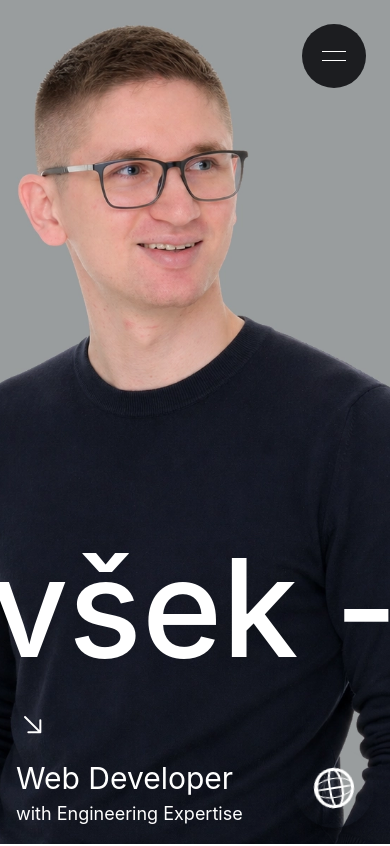
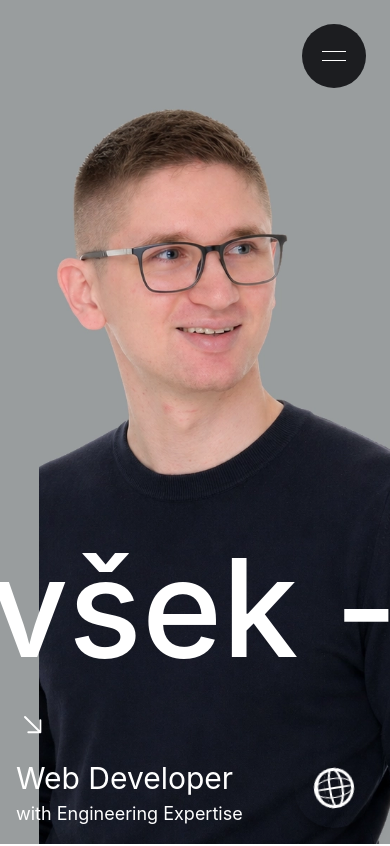
Before and after one commit to Mararovsek99/portfolio, a React (Vite) app: page / in a window 390 px wide. Shown: the top 846 px of the page. Built offline with nearby package versions, Linux system fonts and the light colour scheme.

Commit message:
deleted double code for subtitle web engineer

```diff
--- a/src/components/Hero.jsx
+++ b/src/components/Hero.jsx
@@ -17,7 +17,7 @@ const Hero = () => {
         <img
           src="/hero_andrej.webp"
           alt="author of the page"
-          className="h-screen absolute left-1/2 top-0"
+          className="h-screen absolute left-[60%] md:left-[50%] top-[10%]"
           style={{
             transform: `translateX(-50%) translateY(${scrollY * 0.2}px)`,
             objectFit: "cover",
@@ -46,23 +46,17 @@ const Hero = () => {
         <div className="absolute right-4 bottom-4 md:hidden rounded-full h-20 w-20 flex items-center justify-center shadow-xl shadow-black/30">
           <GlobeIcon className="h-10 w-10" />
         </div>
-        <div className="md:absolute md:right-0 md:top-1/2 md:-translate-y-25 md:lg:-translate-y-40 md:-translate-y-20 md:-translate-x-10 md:flex md:flex-col md:gap-5 md:lg:gap-10 ">
+        <div className="absolute left-0 bottom-0 flex flex-col gap-3 ml-4 mb-4 md:left-auto md:right-0 md:top-1/2 md:bottom-auto md:-translate-y-1/2 md:ml-0 md:mr-10 md:gap-5 lg:gap-10">
           <div>
-            <GoArrowDownRight className="h-10 w-10 mb-2" />
+            <GoArrowDownRight className="h-8 w-8 mb-2 md:h-10 md:w-10" />
           </div>
-          <div className="flex flex-col m-2 md:mr-10 lg:mr-20 gap-2">
-            <span className="md:text-4xl lg:text-5xl">Web Developer</span>
-            <span className="lg:text-4xl">with Engineering Expertise</span>
-          </div>
-        </div>
-
-        <div className="absolute left-0 bottom-0 md:hidden flex flex-col gap-3 ml-4 mb-4">
-          <div>
-            <GoArrowDownRight className="h-8 w-8 mb-2" />
-          </div>
-          <div className="flex flex-col gap-1">
-            <span className="text-3xl">Web Developer</span>
-            <span className="text-lg">with Engineering Expertise</span>
+          <div className="flex flex-col gap-1 md:gap-2">
+            <span className="text-3xl md:text-4xl lg:text-5xl">
+              Web Developer
+            </span>
+            <span className="text-lg md:text-xl lg:text-4xl">
+              with Engineering Expertise
+            </span>
           </div>
         </div>
       </section>
--- a/src/index.css
+++ b/src/index.css
@@ -23,6 +23,10 @@
 }
 
 @media (max-width: 1024px) {
+  .hero-image {
+    left: 55%;
+  }
+
   .marquee-track {
     animation-duration: 10s;
   }
@@ -34,6 +38,10 @@
 }
 
 @media (max-width: 640px) {
+  .hero-image {
+    left: 56%;
+  }
+
   .marquee-track h1 {
     font-size: 35vw;
     padding-right: 3rem;
```
